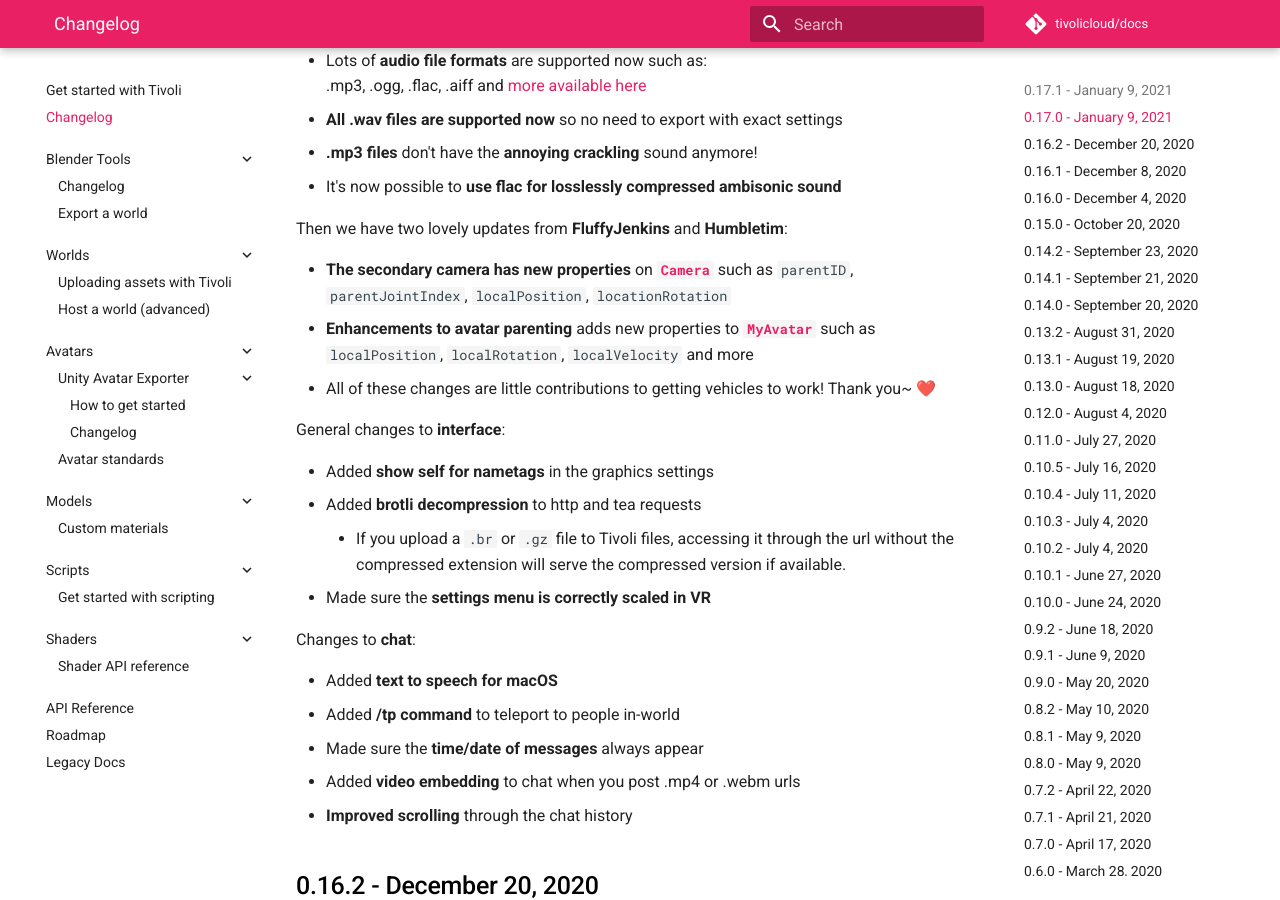
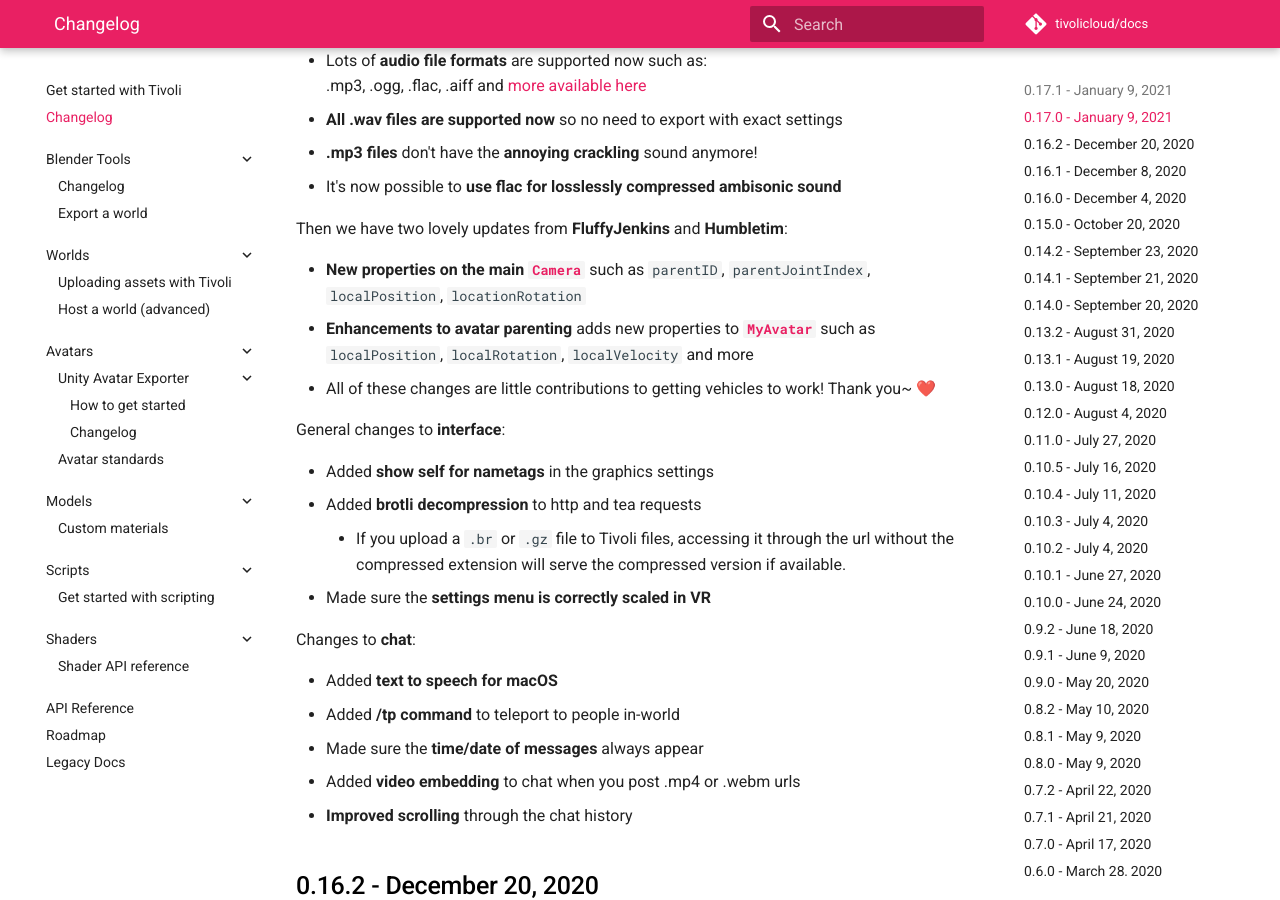
Before and after one commit to Nex-Pro/docs, an MkDocs documentation site: the page built from docs/changelog.md, in a window 1280 px wide and 900 px high, scrolled down 861 px. Built offline with MkDocs 1.6.1 and Material for MkDocs 9.7.7, drawn with Linux system fonts in a browser that asks for light colours.

Commit message:
Fixed changelog

```diff
--- a/docs/changelog.md
+++ b/docs/changelog.md
@@ -34,8 +34,8 @@
 
 Then we have two lovely updates from **FluffyJenkins** and **Humbletim**:
 
--   **The secondary camera has new properties** on [**`Camera`**](https://apidocs.tivolicloud.com/Camera.html) such as `parentID`, `parentJointIndex`, `localPosition`, `locationRotation`
--   **Enhancements to avatar parenting** adds new properties to [**`MyAvatar`**](https://apidocs.tivolicloud.com/MyAvatar.html) such as `localPosition`, `localRotation`, `localVelocity` and more
+-   **New properties on the main [`Camera`](https://apidocs.tivolicloud.com/Camera.html)** such as `parentID`, `parentJointIndex`, `localPosition`, `locationRotation`
+-   **Enhancements to avatar parenting** adds new properties to **[`MyAvatar`](https://apidocs.tivolicloud.com/MyAvatar.html)** such as `localPosition`, `localRotation`, `localVelocity` and more
 -   All of these changes are little contributions to getting vehicles to work! Thank you~ ❤️
 
 General changes to **interface**:
```
